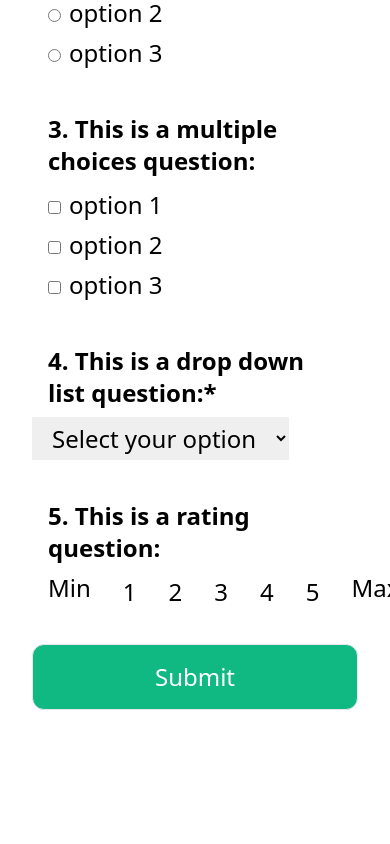
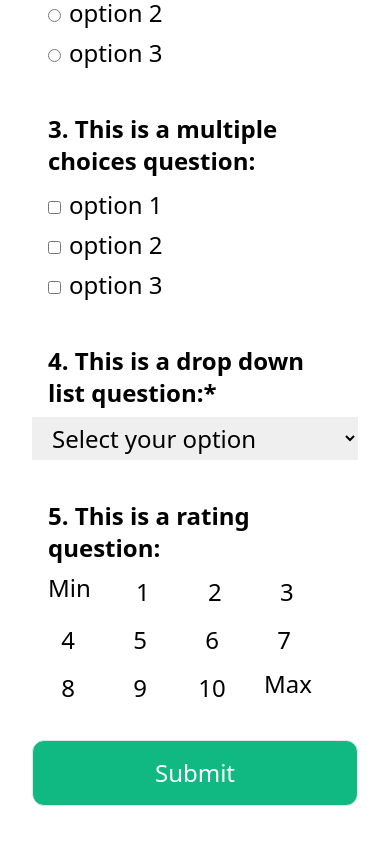
Before and after one commit to LinyanZ/surveyCreator, a React (Vite) app in the folder frontend/: page /survey in a window 390 px wide. Shown: the part 586-1430 px from the top of the page. Before the commit the page ends 1392 px from the top, so only its background shows below. Built offline with nearby package versions, Linux system fonts and the light colour scheme.

Commit message:
make survey responsive

```diff
--- a/frontend/src/components/questionTypes/dropDownListQuestion.jsx
+++ b/frontend/src/components/questionTypes/dropDownListQuestion.jsx
@@ -3,7 +3,7 @@ export default function DropDownListQuestion({ question, onChange }) {
 
   return (
     <select
-      className="px-4 py-1 text-2xl"
+      className="px-4 py-1 text-2xl w-full"
       defaultValue=""
       onChange={(e) => onChange(question, e.target.value)}
     >
--- a/frontend/src/components/questionTypes/questionBase.jsx
+++ b/frontend/src/components/questionTypes/questionBase.jsx
@@ -54,7 +54,7 @@ export default function QuestionBase({
     <form className="w-full my-8">
       <h3 className="text-2xl px-4 py-2 w-full font-bold">{generateTitle()}</h3>
       {questionTypeSwitch()}
-      <p className="text-red mx-4 mt-2 text-red-500">{error}</p>
+      {error && <p className="text-red mx-4 mt-2 text-red-500">{error}</p>}
     </form>
   );
 }
--- a/frontend/src/components/questionTypes/ratingQuestion.jsx
+++ b/frontend/src/components/questionTypes/ratingQuestion.jsx
@@ -14,7 +14,7 @@ export default function RatingQuestion({ question, onChange }) {
   }, [min, max, step]);
 
   return (
-    <div className="flex gap-8 px-4 text-2xl">
+    <div className="flex gap-x-8 gap-y-2 px-4 text-2xl w-full flex-wrap">
       <p>{minLabel}</p>
       {ratings.map((r) => (
         <button
--- a/frontend/src/survey.js
+++ b/frontend/src/survey.js
@@ -35,7 +35,7 @@ const survey = {
       minLabel: "Min",
       maxLabel: "Max",
       min: 1,
-      max: 5,
+      max: 10,
       step: 1,
       uuid: uuid(),
     },
```
